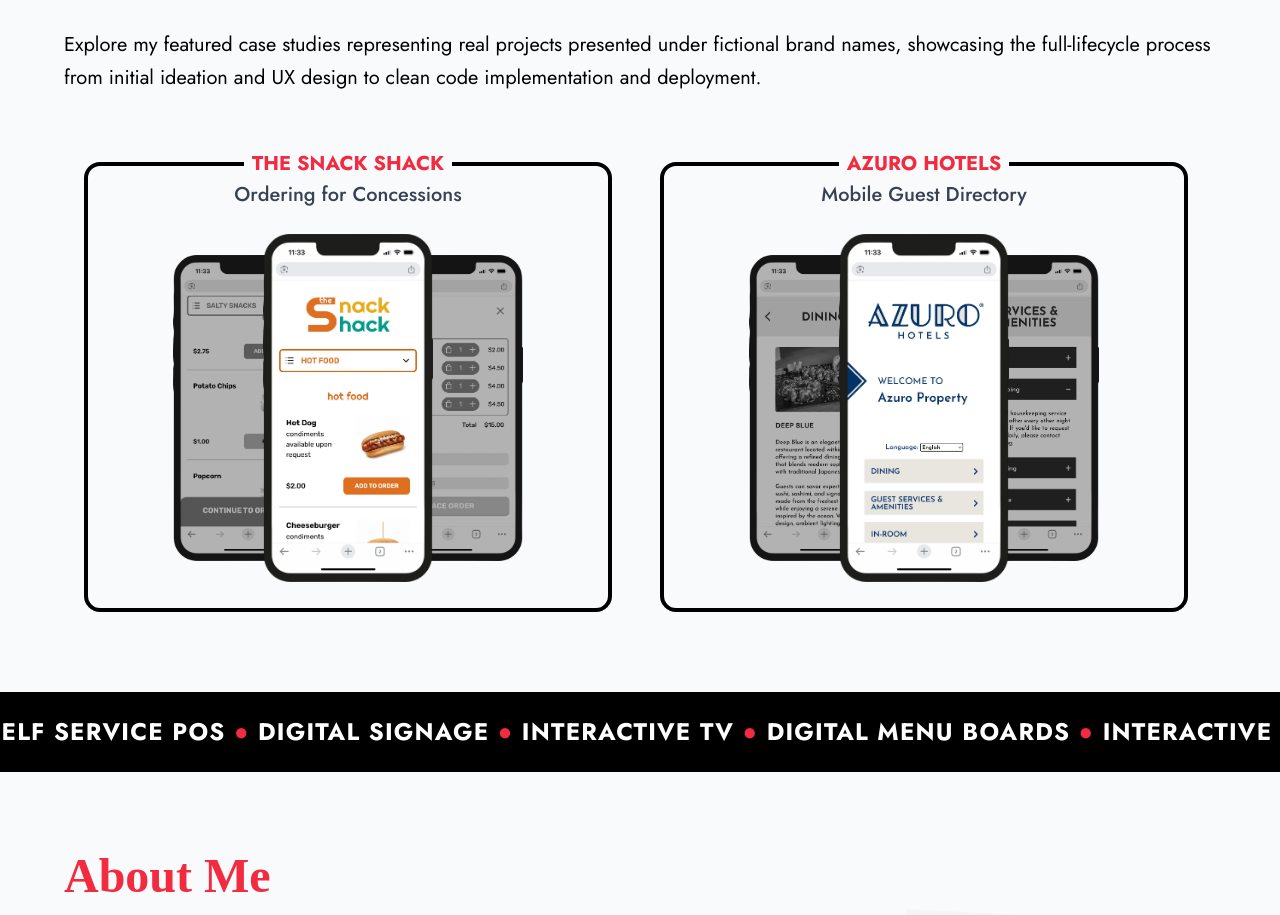
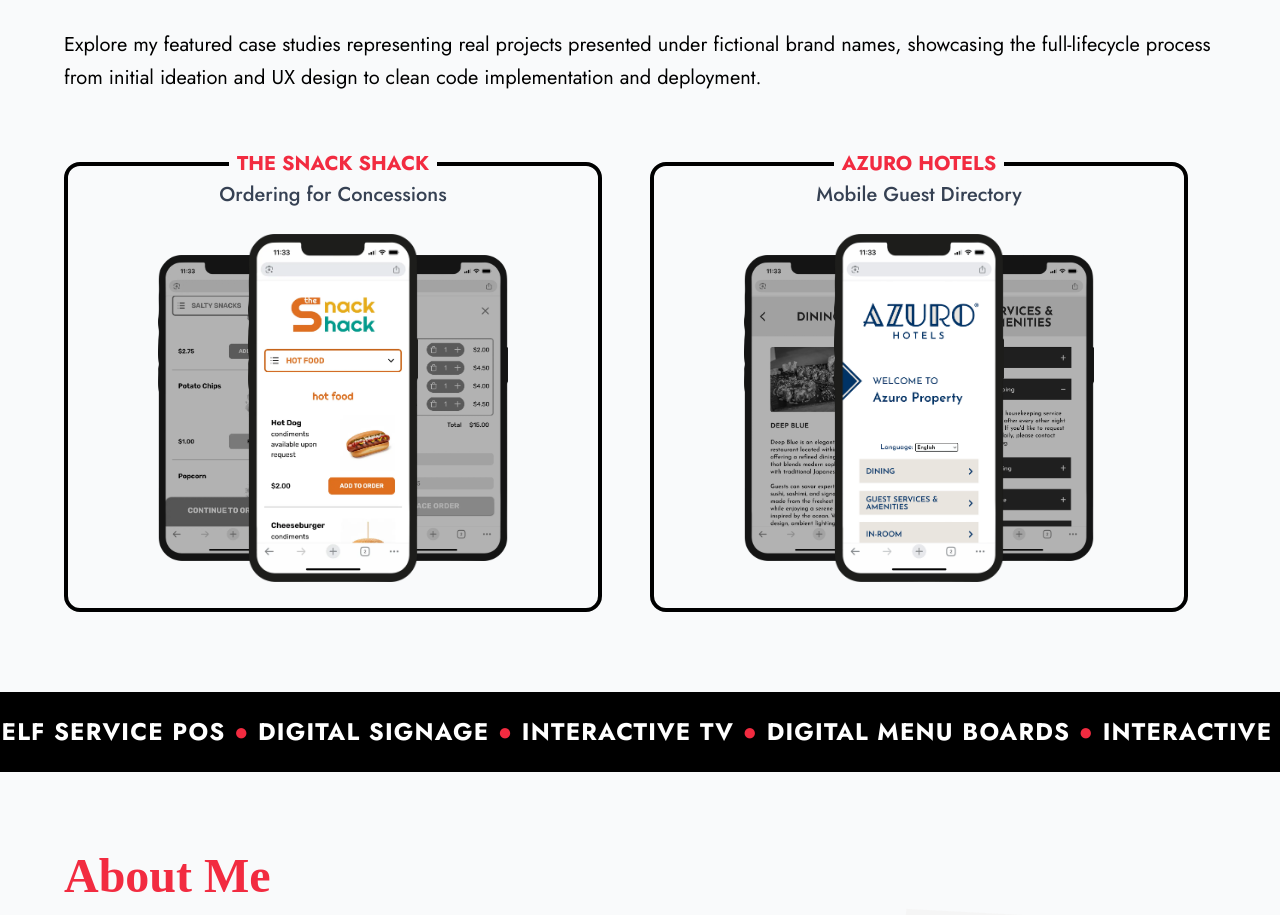
Before and after one commit to jsahim/portfolio, a React (Vite) app: page / in a window 1280 px wide. Shown: the part 923-1838 px from the top of the page. Built offline with nearby package versions, Linux system fonts and the light colour scheme; a web font is replaced by a local one.

Commit message:
Update Styles

```diff
--- a/src/components/Work.jsx
+++ b/src/components/Work.jsx
@@ -42,9 +42,9 @@ const Work = ({workSection}) => {
           Explore my featured case studies representing real projects presented under fictional brand names, showcasing the full-lifecycle process from initial ideation and UX design to clean code implementation and deployment.
         </p>
 
-        <div className='flex sm:flex-row flex-col justify-center items-center w-full'>
+        <div className='flex sm:flex-row flex-col justify-center items-center w-full gap-5'>
 
-          <Link className='pointer-events-auto w-full md:w-1/2 h-[450px] text-black rounded-sm group mx-5 mb-7 mt-0' to='/snack-shack'>
+          <Link className='pointer-events-auto w-full md:w-1/2 h-[450px] text-black rounded-sm group mb-7 mt-0' to='/snack-shack'>
             <h3 className="relative text-center translate-y-[16px] w-full font-bold text-xl bg-transparent px-2 text-[#f22b40]">
               <span className='bg-gray-50 px-2'>THE SNACK SHACK</span>
             </h3>
@@ -71,7 +71,7 @@ const Work = ({workSection}) => {
             </div>
           </Link>
 
-          <Link className='pointer-events-auto w-full md:w-1/2 h-[450px] text-black rounded-sm group mx-5 md:mx-7 mb-7 mt-0' to='/mobile-directory'>
+          <Link className='pointer-events-auto w-full md:w-1/2 h-[450px] text-black rounded-sm group md:mx-7 mb-7 mt-0' to='/mobile-directory'>
             <h3 className="relative text-center translate-y-[16px] w-full font-bold text-xl bg-transparent px-2 text-[#f22b40]">
               <span className='bg-gray-50 px-2'>AZURO HOTELS</span>
             </h3>
```
